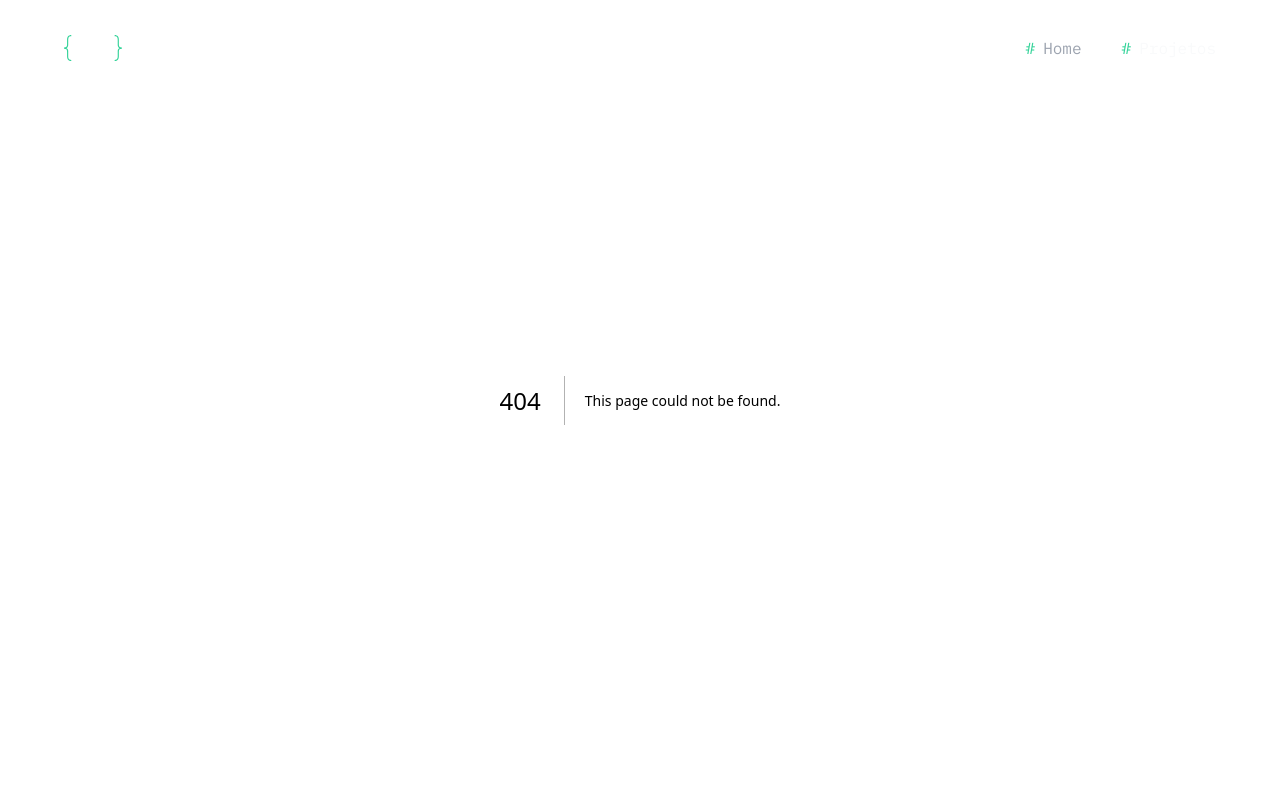
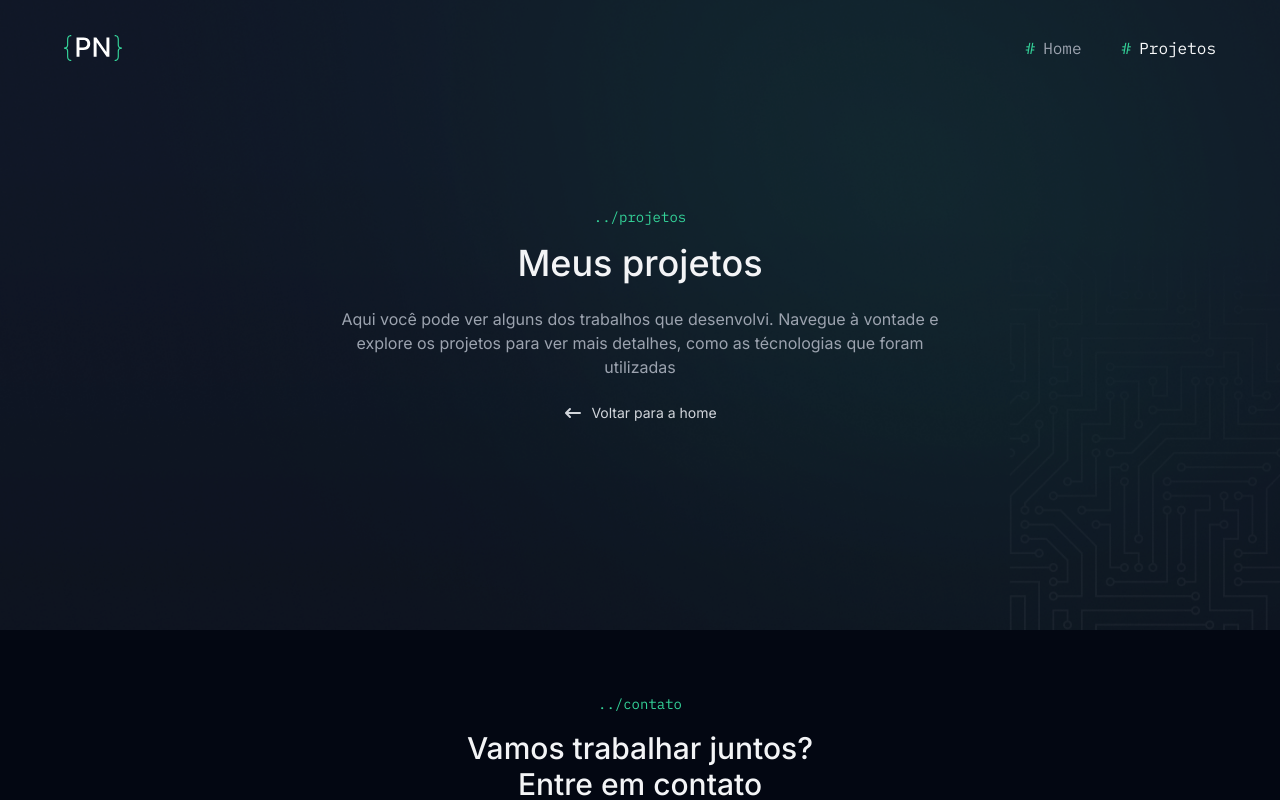
Before and after one commit to patrick0806/protifolio, a Next.js app: page /projetos in a window 1280 px wide. Before the commit this address had no page. Shown: the top 800 px of the page. Built offline with nearby package versions, Linux system fonts and the light colour scheme.

Commit message:
feat: project page introduction

```diff
--- /dev/null
+++ b/src/app/projetos/page.tsx
@@ -0,0 +1,9 @@
+import { PageIntroduction } from "@/src/feature/pageIntroduction/pageIntroduction";
+
+export default function Projetos() {
+    return (
+        <>
+            <PageIntroduction />
+        </>
+    )
+}
--- a/src/components/footer.tsx
+++ b/src/components/footer.tsx
@@ -6,7 +6,7 @@ export const Footer = () => {
             <span
                 className='flex items-center gap-1.5 text-sx sm:text-sm font-mono text-gray-400'
             >
-                Made by <IoMdHeart size={13} className='text-emerald-500' /> by
+                Made with <IoMdHeart size={13} className='text-emerald-500' /> by
                 <strong className='font-medium'>
                     Patrick da Silva Nicezi
                 </strong>
--- /dev/null
+++ b/src/feature/pageIntroduction/pageIntroduction.tsx
@@ -0,0 +1,24 @@
+import { HiArrowNarrowLeft } from 'react-icons/hi';
+import { Link } from "@/src/components/link";
+import { SectionTitle } from "@/src/components/sectionTitle";
+
+export function PageIntroduction() {
+    return (
+        <section className='w-full h-[450px] lg:h-[630px] bg-hero-image bg-cover bg-center bg-no-repeat flex flex-col items-center justify-center px-2'>
+            <SectionTitle
+                subtitle="projetos"
+                title="Meus projetos"
+                className="text-center items-center [&>h3]:text-4xl"
+            />
+            <div className='flex flex-col items-center'>
+                <p className="text-gray-400 text-center max-w-[640px] my-6 text-sm sm:text-base">
+                    Aqui você pode ver alguns dos trabalhos que desenvolvi. Navegue à vontade e explore os projetos para ver mais detalhes, como as técnologias que foram utilizadas
+                </p>
+                <Link href="/">
+                    <HiArrowNarrowLeft size={20} />
+                    Voltar para a home
+                </Link>
+            </div>
+        </section>
+    )
+}
```
